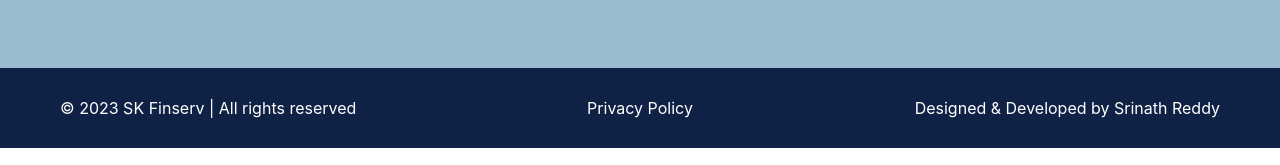
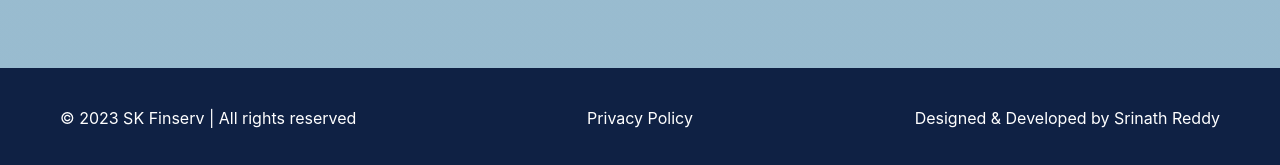
Before and after one commit to siddu015/SKFinserv, a React (Vite) app in the folder skfinserv/: page /aboutUs in a window 1280 px wide. Shown: the part 1695-1860 px from the top of the page. Built offline with nearby package versions, Linux system fonts and the light colour scheme.

Commit message:
Footer bottom Height added

```diff
--- a/skfinserv/src/sections/footer.jsx
+++ b/skfinserv/src/sections/footer.jsx
@@ -167,10 +167,10 @@ const Disclaimer = styled.div`
     flex-wrap: wrap;
     box-sizing: border-box;
     text-align: left;
+    border-top: 1px solid black;
 
-    border-top: 1px solid black;
     @media (max-width: 768px) {
-        padding: 40px 20px;  /* Keep padding on smaller screens */
+        padding: 40px 40px;  /* Keep padding on smaller screens */
     }
 `;
 
@@ -227,14 +227,16 @@ const FooterBottom = styled.div`
     justify-content: space-between;
     align-items: center;
     flex-wrap: wrap;
-    height: 80px;  /* Let the content dictate the height */
+    height: 100px;  /* Let the content dictate the height */
     position: relative;  /* Remove absolute positioning */
     bottom: 0;
     left: 0;
+    text-align: center;  /* Center text on small screens */
 
     @media (max-width: 768px) {
-        height: auto;
         padding: 10px 20px;
+        flex-direction: column;  /* Stack items on small screens */
+        align-items: center;  /* Center align items */
     }
 `;
 
@@ -262,6 +264,11 @@ const Left = styled.div`
     &:hover {
         text-decoration: underline;
     }
+
+    @media (max-width: 768px) {
+        text-align: center;  /* Center text on small screens */
+        margin-bottom: 1rem;  /* Add space between items */
+    }
 `;
 
 const Middle = styled.div`
@@ -271,13 +278,23 @@ const Middle = styled.div`
     &:hover {
         text-decoration: underline;
     }
+
+    @media (max-width: 768px) {
+        margin-bottom: 1rem;  /* Add space between items */
+    }
 `;
 
 const Right = styled.div`
     flex: 1;
     text-align: right;
+
     &:hover {
         text-decoration: underline;
+    }
+
+    @media (max-width: 768px) {
+        text-align: center;  /* Center text on small screens */
+        margin-bottom: 1rem;  /* Add space between items */
     }
 `;
 
```
Also changed, not shown: skfinserv/src/App.jsx (line endings or trailing spaces).
